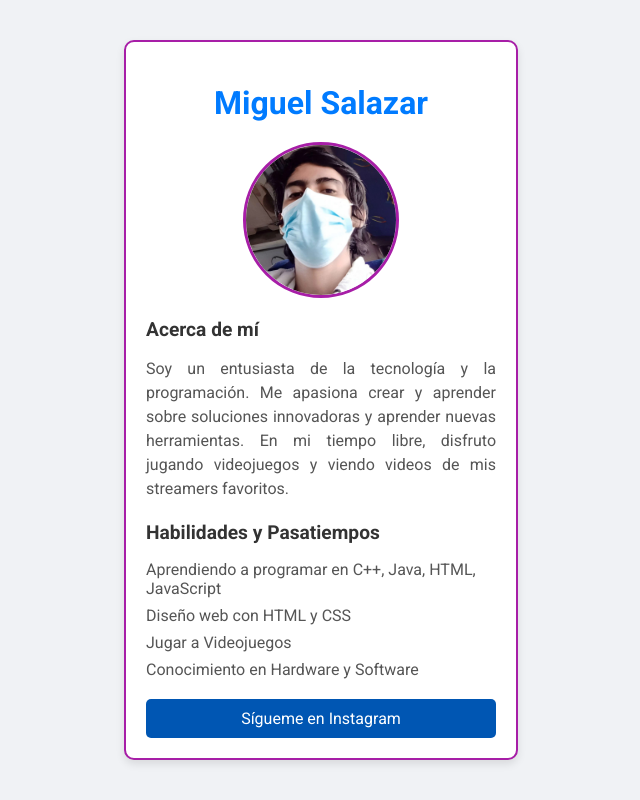
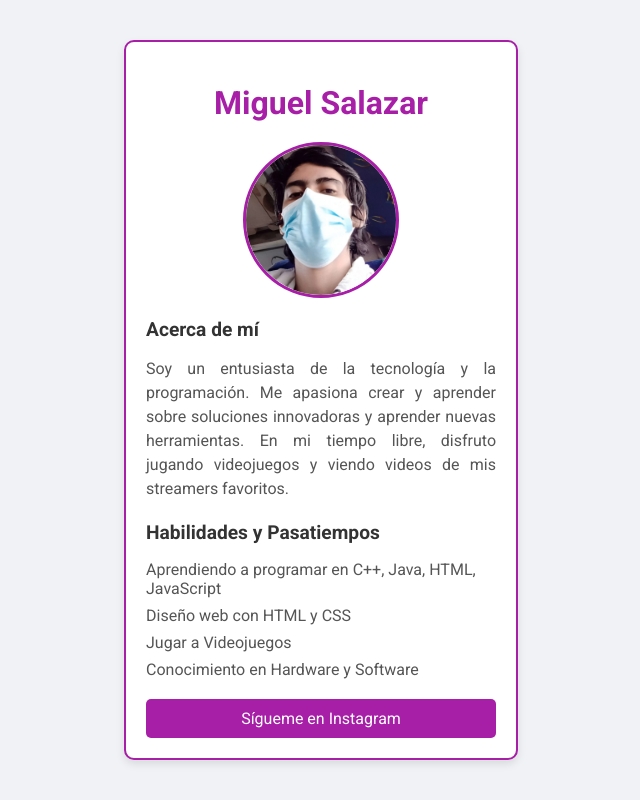
Before and after one commit to MiguelS2203/TAREA-4, a plain HTML site: page index.html in a window 1280 px wide. In both pictures the pointer is over the link "Sígueme en Instagram". Shown: the whole page, without its empty margins (319-959 px from the left). Drawn offline with Linux system fonts and the light colour scheme.

Commit message:
Update styles.css

```diff
--- a/styles.css
+++ b/styles.css
@@ -22,7 +22,7 @@ body {
 
 /* Selector de ID */
 #nombre {
-  color: #007bff;
+  color: #a71ea7;
   text-align: center;
   margin-bottom: 20px;
 }
@@ -89,5 +89,5 @@ body {
 
 /* Pseudo-clase :hover */
 .social-link:hover {
-  background-color: #0056b3;
+  background-color: #a71ea7;
 }
```
